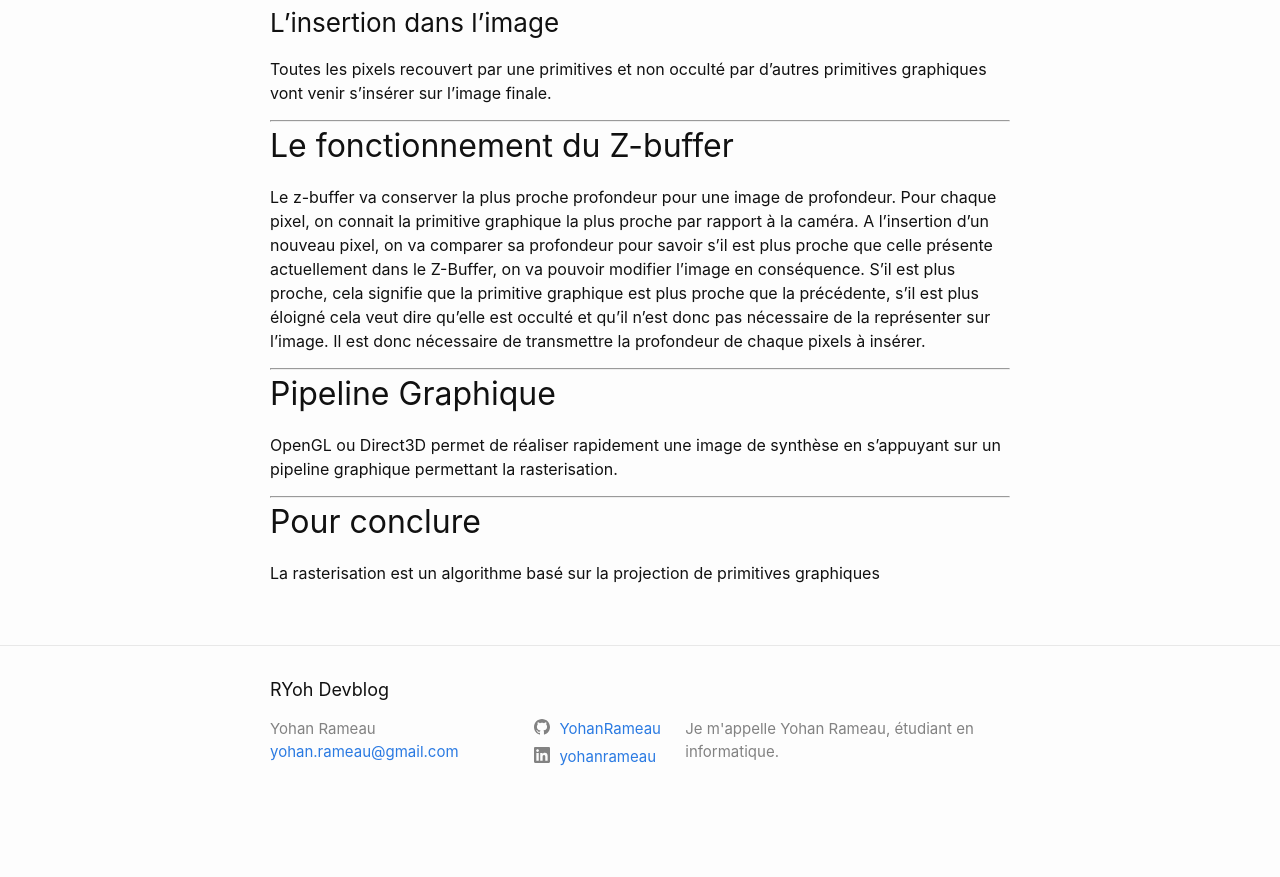
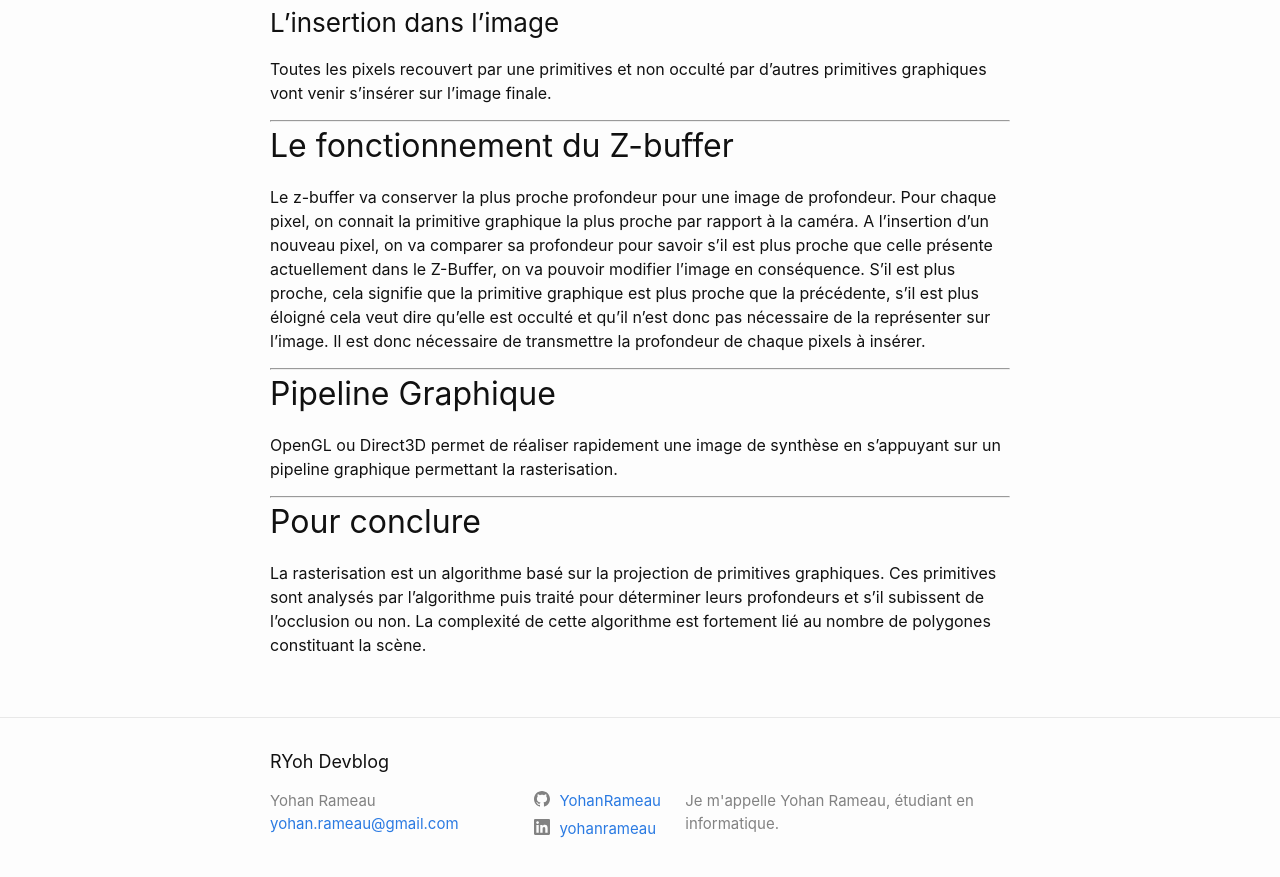
Before and after one commit to YohanRameau/YohanRameau.github.io, a Jekyll site: the page built from _posts/2020-01-20-rasterisation.md, in a window 1280 px wide and 900 px high, scrolled down 1425 px. Shown: the top 877 px of the window. Built offline with Jekyll 4.4.1, drawn with Linux system fonts in a browser that asks for light colours; before the commit the page ends 2253 px from its top, so only the background shows below that.

Commit message:
update : add conclusion

```diff
--- a/_posts/2020-01-20-rasterisation.md
+++ b/_posts/2020-01-20-rasterisation.md
@@ -72,4 +72,4 @@ OpenGL ou Direct3D permet de réaliser rapidement une image de synthèse en s'ap
 
 ## Pour conclure
 
-La rasterisation est un algorithme basé sur la projection de primitives graphiques
+La rasterisation est un algorithme basé sur la projection de primitives graphiques. Ces primitives sont analysés par l'algorithme puis traité pour déterminer leurs profondeurs et s'il subissent de l'occlusion ou non. La complexité de cette algorithme est fortement lié au nombre de polygones constituant la scène.
```
